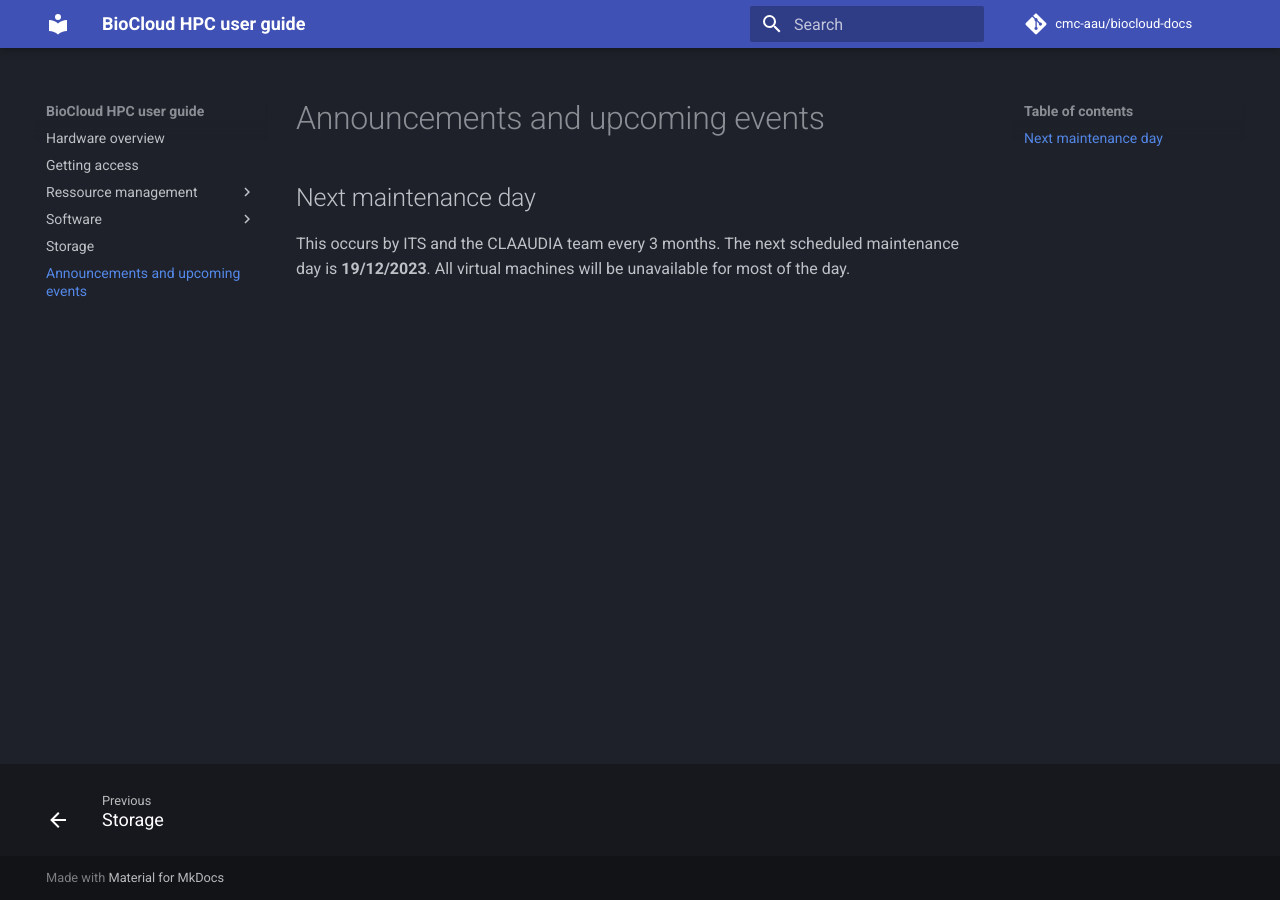
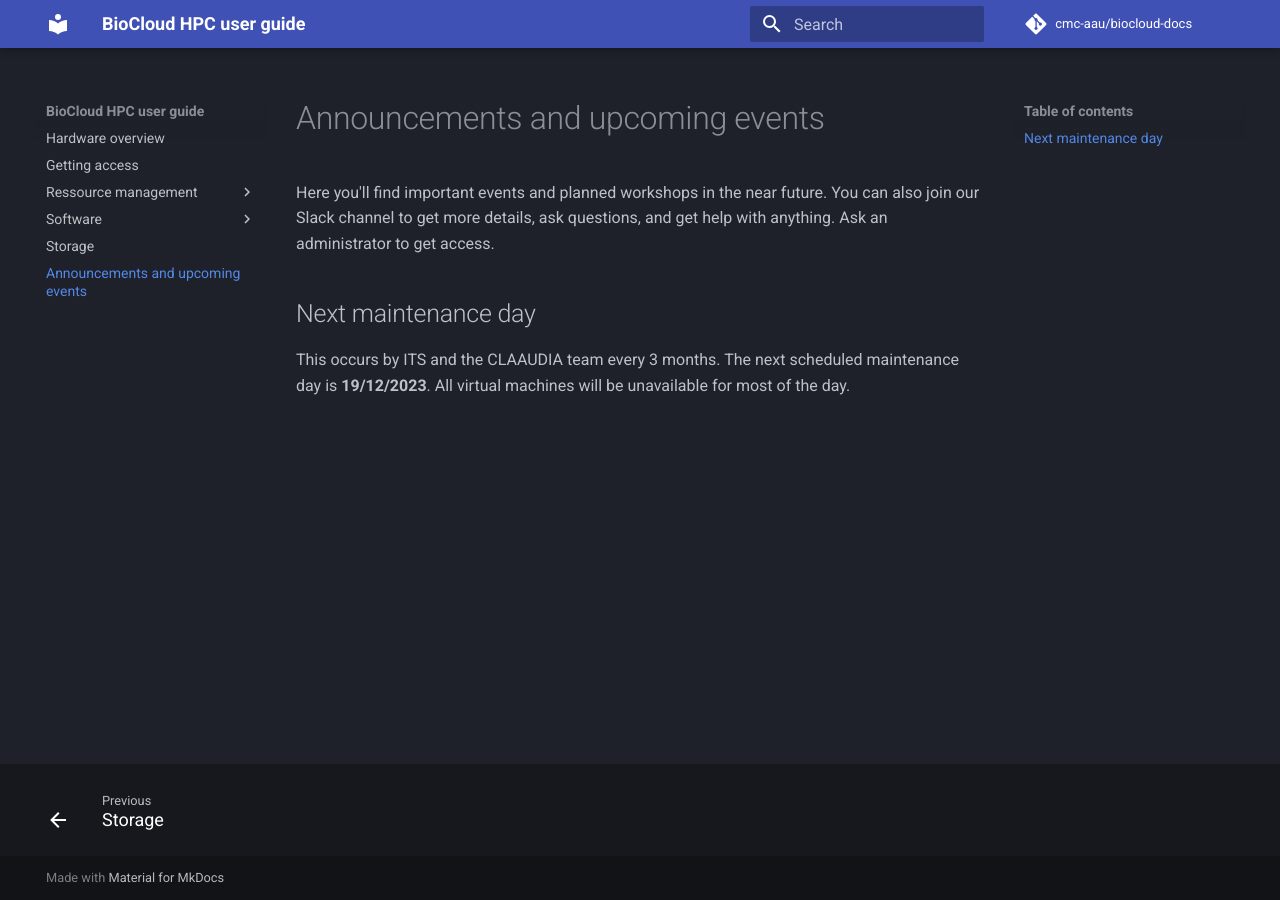
Before and after one commit to cmc-aau/hpc-docs, an MkDocs documentation site: the page built from docs/events.md, in a window 1280 px wide. Built offline with MkDocs 1.6.1 and Material for MkDocs 9.7.7, drawn with Linux system fonts in a browser that asks for light colours; comment, search, counter and statistics services are not loaded.

Commit message:
mention slack

```diff
--- a/docs/events.md
+++ b/docs/events.md
@@ -1,3 +1,5 @@
 # Announcements and upcoming events
+Here you'll find important events and planned workshops in the near future. You can also join our Slack channel to get more details, ask questions, and get help with anything. Ask an administrator to get access.
+
 ## Next maintenance day
 This occurs by ITS and the CLAAUDIA team every 3 months. The next scheduled maintenance day is **19/12/2023**. All virtual machines will be unavailable for most of the day.
```
